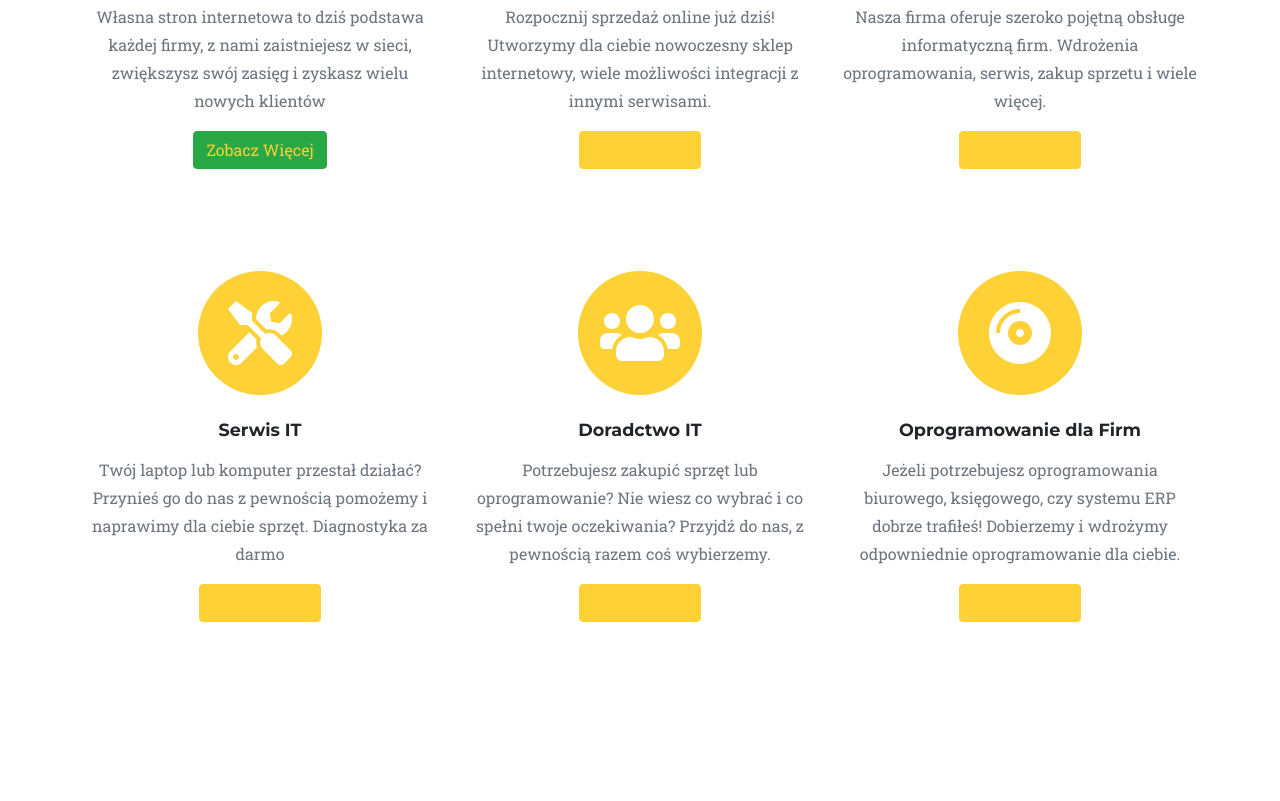
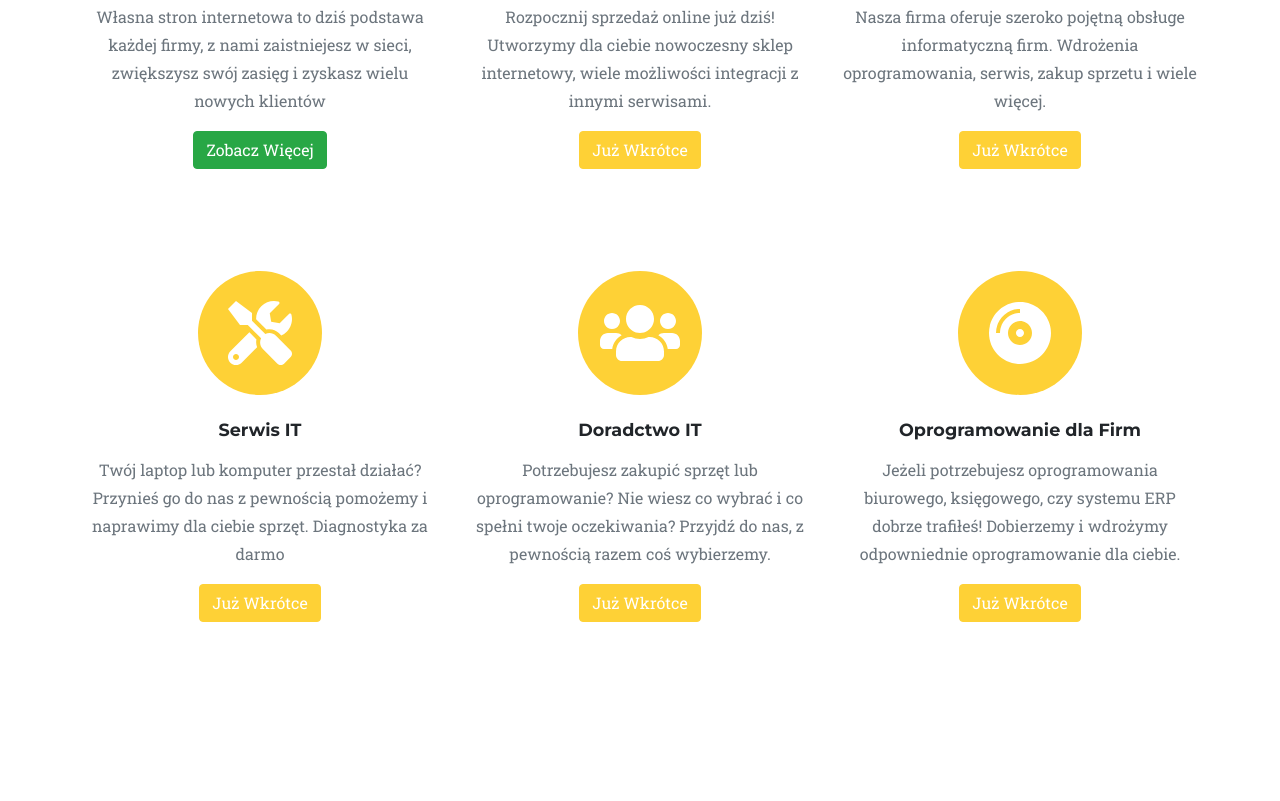
Before and after one commit to FxTemplarii/Bootstrap-Concept, a plain HTML site: page index.html in a window 1280 px wide. Shown: the part 1199-2000 px from the top of the page. Drawn offline with nearby package versions, Linux system fonts and the light colour scheme; files whose address does not match are found by name; a web font is replaced by a local one.

```diff
--- a/index.html
+++ b/index.html
@@ -23,7 +23,7 @@
     <link href="https://fonts.googleapis.com/css?family=Droid+Serif:400,700,400italic,700italic" rel="stylesheet"
         type="text/css" />
     <link href="https://fonts.googleapis.com/css?family=Roboto+Slab:400,100,300,700" rel="stylesheet" type="text/css" />
-    <link href="css/min.styles.css" rel="stylesheet" />
+    <link href="css/styles.css" rel="stylesheet" />
     <meta name="google-site-verification" content="LFzmE_vguYQw3TIRQx9zwcPMJHCpBtFXSBhXpkOqfns" />
 
 </head>
```
Also changed, not shown: oferta.html (+0 -1 lines), robots.txt.
